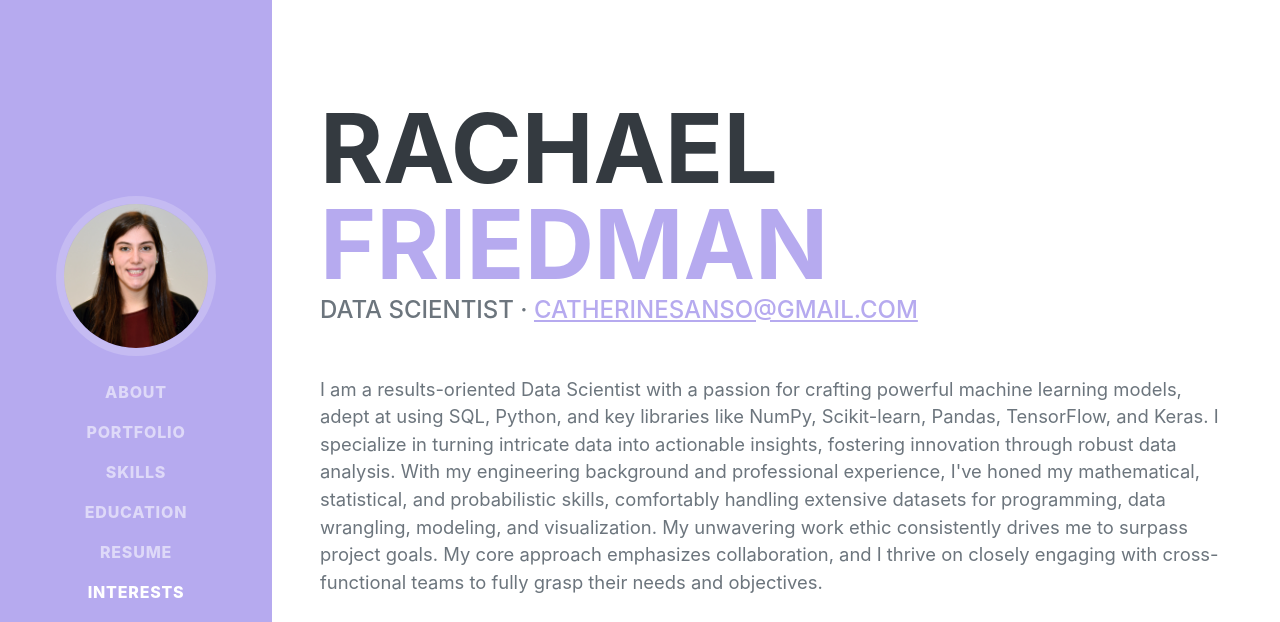
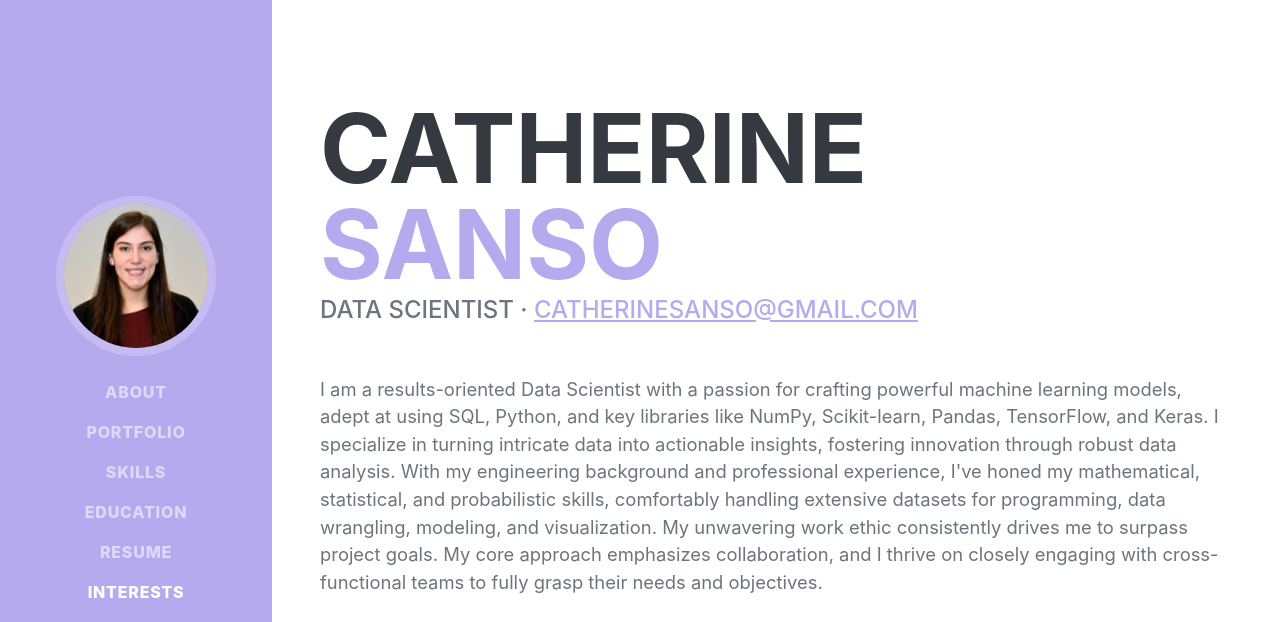
Before and after one commit to catherinesanso/catherinesanso.github.io, a website: page index.html in a window 1280 px wide. Shown: the top 622 px of the page. Drawn offline with nearby package versions, Linux system fonts and the light colour scheme; a web font is replaced by a local one.

Commit message:
Update index.html

```diff
--- a/index.html
+++ b/index.html
@@ -51,8 +51,8 @@
             <section class="resume-section" id="about">
                 <div class="resume-section-content">
                     <h1 class="mb-0">
-                        Rachael
-                        <span class="text-primary">Friedman</span>
+                        Catherine
+                        <span class="text-primary">Sanso</span>
                     </h1>
                     <div class="subheading mb-5">
                         Data Scientist ·
```
